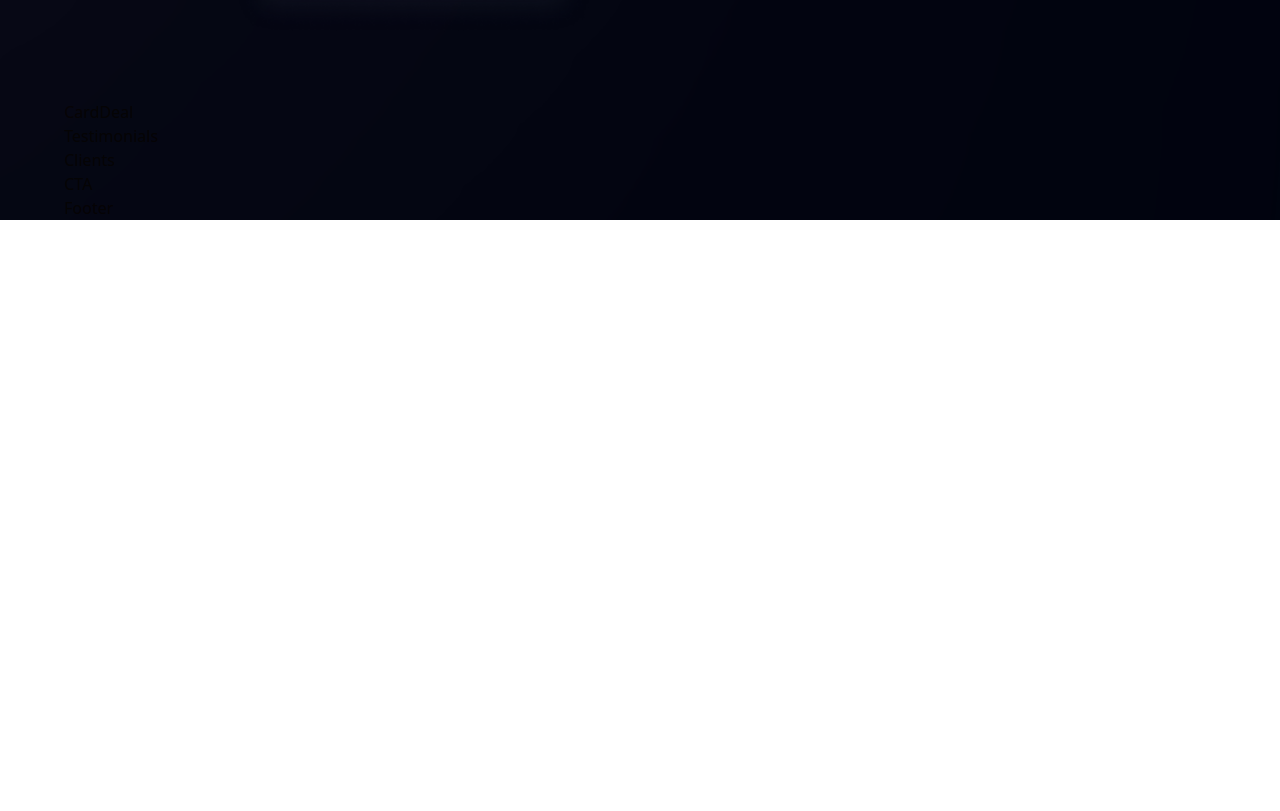
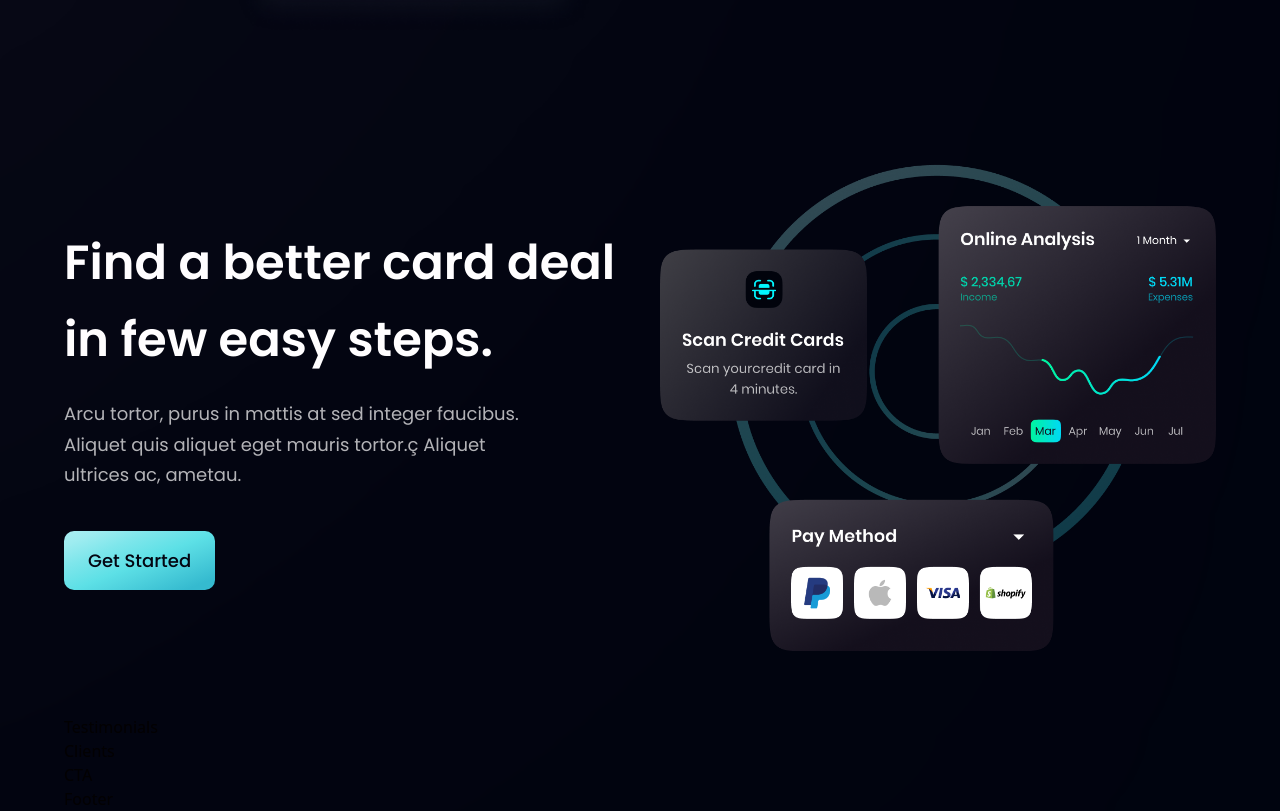
Before and after one commit to igor-mlv/example-of-responsive-react-app, a React (Vite) app: page / in a window 1280 px wide. Shown: the part 2036-2847 px from the top of the page. Before the commit the page ends 2256 px from the top, so only its background shows below. Built offline with nearby package versions, Linux system fonts and the light colour scheme.

Commit message:
finished cardDeal section

```diff
--- a/src/components/Button.jsx
+++ b/src/components/Button.jsx
@@ -1,7 +1,7 @@
 import React from 'react'
 
 const Button = ({ styles }) => (
-    <button type="button" className={`py-4 px-6 bg-blue-gradient font-poppins font-medium text-[18px] text-primary outline-none ${styles}`}>
+    <button type="button" className={`py-4 px-6 bg-blue-gradient font-poppins font-medium text-[18px] text-primary outline-none ${styles} rounded-[10px]`}>
         Get Started
     </button>
 )
--- a/src/components/CardDeal.jsx
+++ b/src/components/CardDeal.jsx
@@ -1,9 +1,19 @@
-import React from 'react'
+import { card } from '../assets';
+import styles, { layout } from '../styles';
+import Button from './Button';
 
-const CardDeal = () => {
-    return (
-        <div>CardDeal</div>
-    )
-}
+const CardDeal = () => (
+    <section className={layout.section}>
+        <div className={layout.sectionInfo}>
+            <h2 className={styles.heading2}>Find a better card deal <br className="sm:block hidden" /> in few easy steps.</h2>
+            <p className={`${styles.paragraph} max-w-[470px] mt-5`}>Arcu tortor, purus in mattis at sed integer faucibus. Aliquet quis aliquet eget mauris tortor.ç Aliquet ultrices ac, ametau.</p>
+            <Button styles="mt-10" />
+        </div>
+
+        <div className={layout.sectionImg}>
+            <img src={card} alt="card" className="w-[100%] h-[100%]" />
+        </div>
+    </section>
+)
 
 export default CardDeal
```
